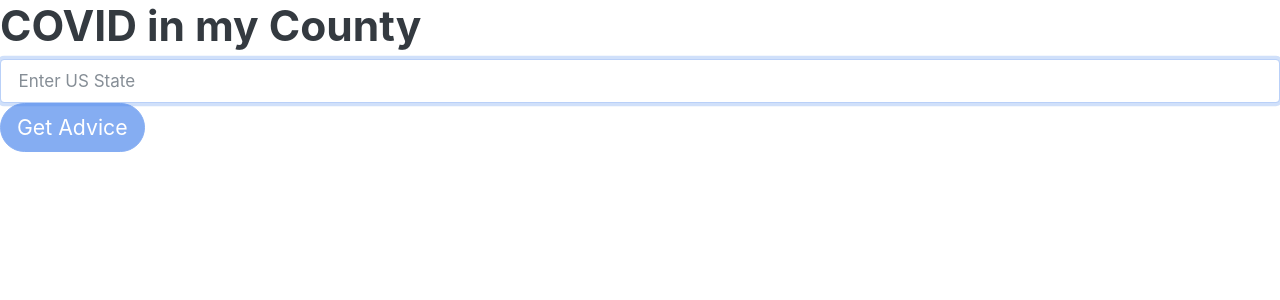
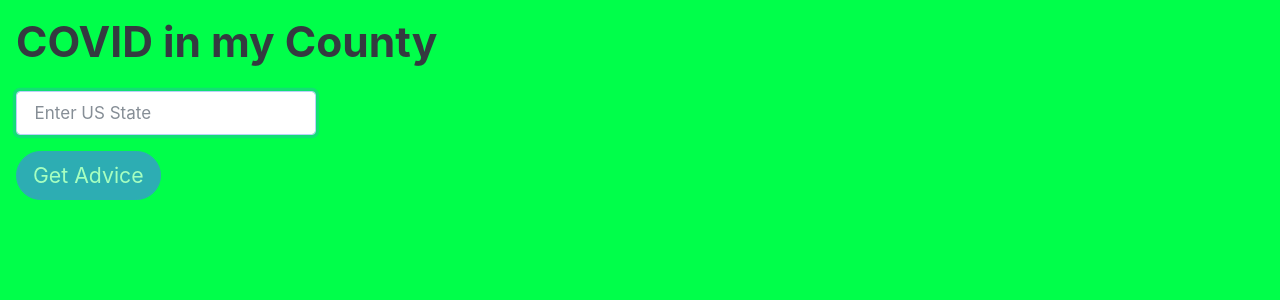
Before and after one commit to hycsg/covid-19-hackathon-app, a Flask app: page / in a window 1280 px wide. Shown: the top 300 px of the page. Run offline with Flask 2, Linux system fonts and the light colour scheme; some libraries are stand-ins or nearby versions.

Commit message:
restored tarek's goofery

```diff
--- /dev/null
+++ b/app/static/style.css
@@ -0,0 +1,49 @@
+body {
+    margin: 16px;
+    background-color: rgb(0%, 100%, 29.2%);
+}
+
+input {
+    margin-top: 16px;
+}
+
+input[type=text] {
+    display: inline-block;
+}
+
+input[type=submit] {
+    display: block;
+}
+
+.autocomplete {
+    position: relative;
+    display: inline-block;
+    width: 300px;
+}
+
+.autocomplete-items {
+    position: absolute;
+    border: 1px solid #d4d4d4;
+    border-bottom: none;
+    border-top: none;
+    z-index: 99;
+    top: 100%;
+    left: 0;
+    right: 0;
+}
+
+.autocomplete-items div {
+    padding: 10px;
+    cursor: pointer;
+    background-color: #fff;
+    border-bottom: 1px solid #d4d4d4;
+}
+
+.autocomplete-items div:hover {
+    background-color: #e9e9e9;
+}
+
+.autocomplete-active {
+    background-color: DodgerBlue !important;
+    color: #ffffff;
+}
--- a/app/templates/result.html
+++ b/app/templates/result.html
@@ -13,13 +13,14 @@
     {% if result %}
     <h1>Results:</h1>
     <br>
-  	<ol style="font-size: 25%;">
+    <ol>
         {% for key, value in result.items() %}
         <li>{{ key }}: {{ value}}</li>
         {% endfor %}
-  	<ol>
+    </ol>
     {% else %}
     <h1>Invalid Input</h1>
     {% endif %}
 </body>
+
 </html>
```
Lines whose indentation alone changed are shown as unchanged.
